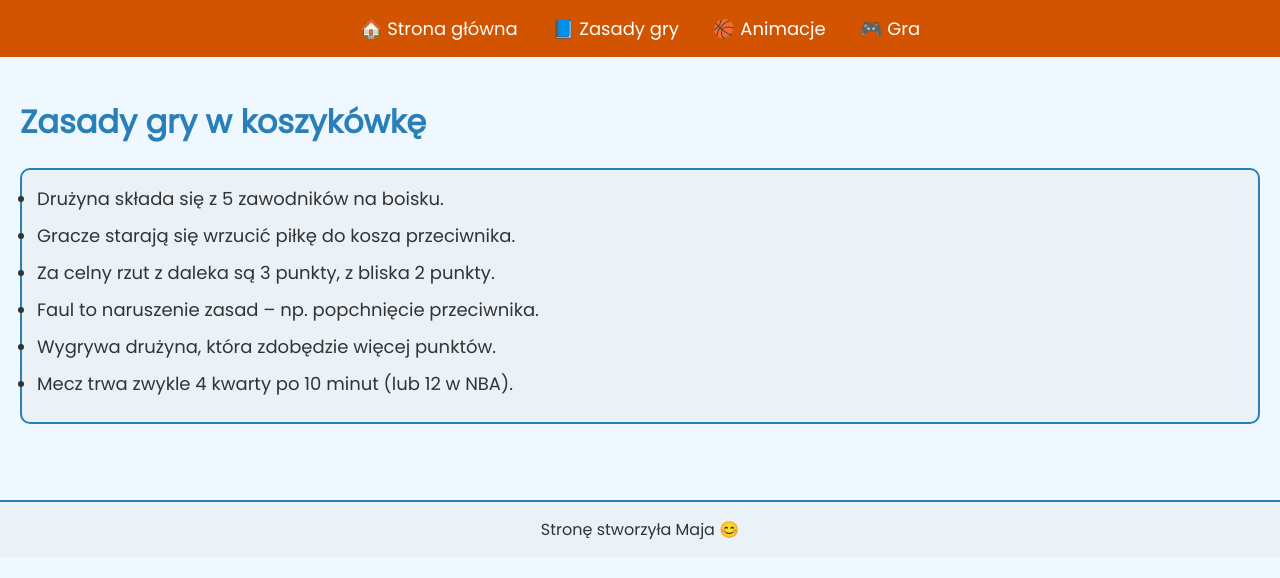
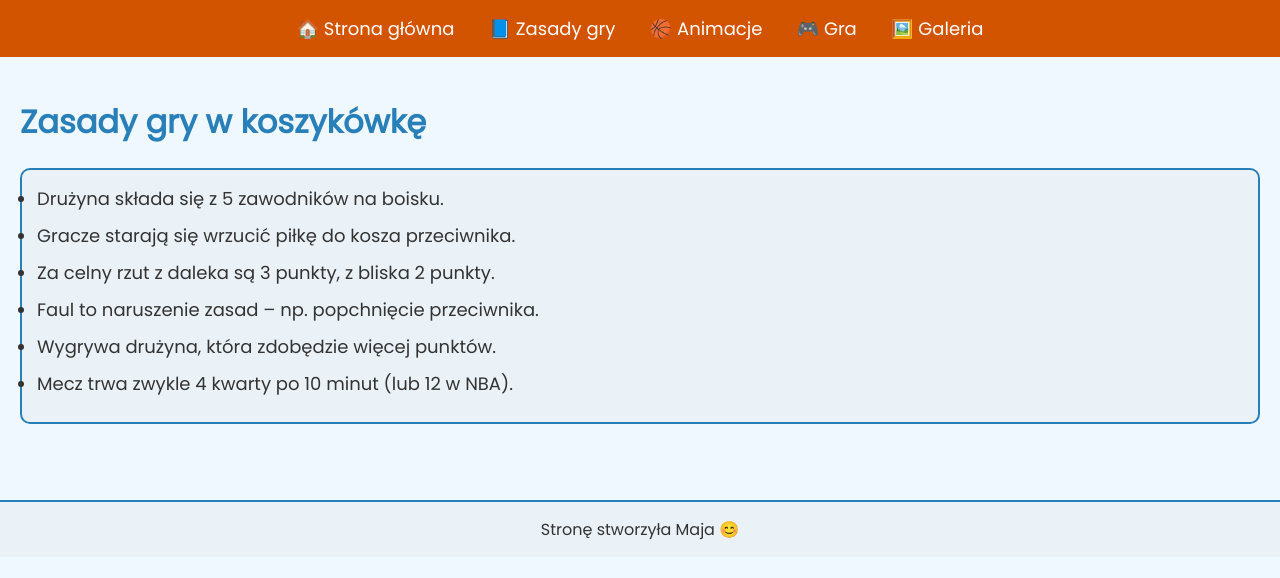
Before and after one commit to Majkel-maja/koszykowka, a plain HTML site: page Zasady.html in a window 1280 px wide. Drawn offline with Linux system fonts and the light colour scheme.

Commit message:
Update Zasady.html

```diff
--- a/Zasady.html
+++ b/Zasady.html
@@ -67,7 +67,8 @@
     <a href="zasady.html">📘 Zasady gry</a>
     <a href="animacje.html">🏀 Animacje</a>
     <a href="gra.html">🎮 Gra</a>
-</nav>
+    <a href="galeria.html">🖼️ Galeria</a>
+  </nav>
 
   <div class="content">
     <h1>Zasady gry w koszykówkę</h1>
```
